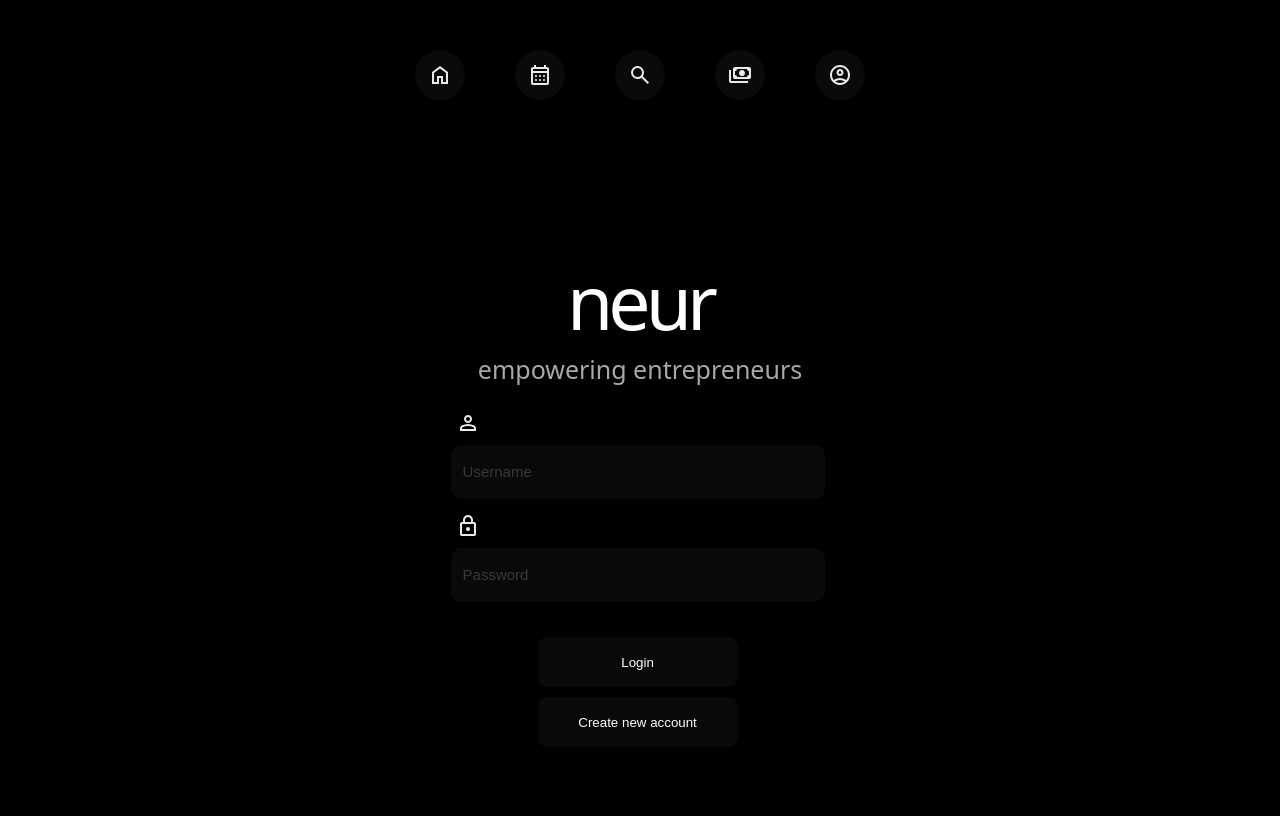
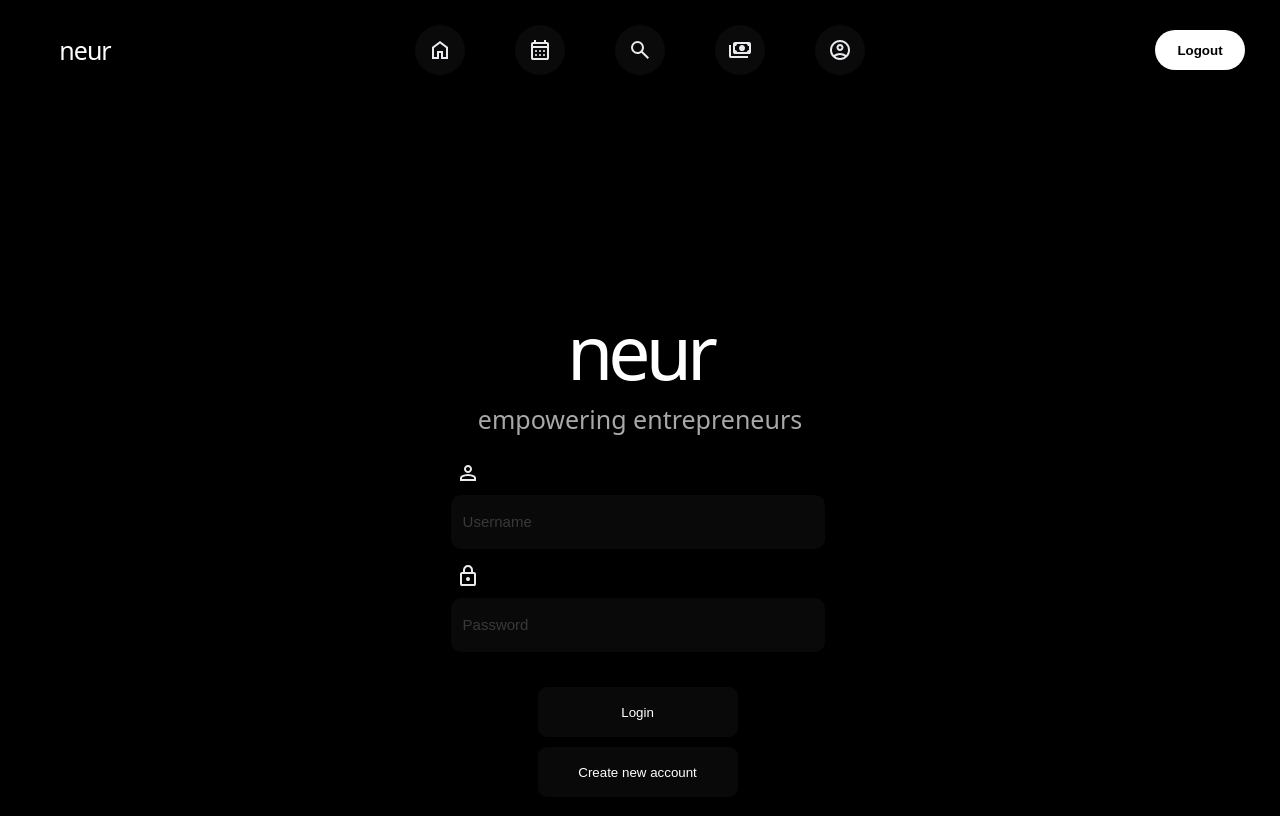
Before and after one commit to trevtemba/neur-frontend, a React (Vite) app: page / in a window 1280 px wide. Built offline with nearby package versions, Linux system fonts and the light colour scheme.

Commit message:
Finalized nav bar

```diff
--- a/src/Components/AuthForm/authForm.css
+++ b/src/Components/AuthForm/authForm.css
@@ -5,7 +5,7 @@
     align-self: center;
     height: 100%;
     width: 100%;
-    margin-top: 150px;
+    margin-top: 200px;
 }
 
 .title {
--- a/src/Components/Navigation/Navigation.jsx
+++ b/src/Components/Navigation/Navigation.jsx
@@ -11,7 +11,7 @@ import appointments_icon from "../Assets/appointments_icon.svg"
 import earnings_icon from "../Assets/earnings_icon.svg"
 import profile_icon from "../Assets/profile_icon.svg"
 
-const buttonAnimation = {
+const navButtonAnimation = {
     initial: {
         backgroundColor: "#0a0a0a",
         borderRadius: "25px",
@@ -29,6 +29,23 @@ const buttonAnimation = {
         ease: "easeInOut"
     },
 };
+const buttonAnimation = {
+    initial: {
+        backgroundColor: "#ffffff",
+        borderRadius: "25px",
+    },
+    whileHover: {
+        backgroundColor: "#e1e1e1",
+        borderRadius: "20px",
+    },
+    whileTap: {
+        scale: 0.95,
+    },
+    transition: {
+        duration: 0.125,
+        ease: "easeInOut"
+    },
+};
 
 const Navigation = () => {
 
@@ -37,38 +54,55 @@ const Navigation = () => {
 
     return (
         <div
-        className="container">
+        className="topBar">
+            <motion.div
+            className="logoContainer">
+                neur
+            </motion.div>
+            <div
+            className="navContainer">
                 <motion.button
                 className="navButton"
                 onClick={ () => setPage("home") }
-                {...buttonAnimation}>
+                {...navButtonAnimation}>
                     <img src={home_icon}/>
                 </motion.button>
                 <motion.button
                 className="navButton"
                 onClick={ () => setPage("appnt") }
-                {...buttonAnimation}>
+                {...navButtonAnimation}>
                     <img src={appointments_icon}/>
                 </motion.button>
                 <motion.button
                 className="navButton"
                 onClick={ () => setPage("explore") }
-                {...buttonAnimation}>
+                {...navButtonAnimation}>
                     <img src={explore_icon}/>
                 </motion.button>
                 <motion.button
                 className="navButton"
                 onClick={ () => setPage("earnings") }
-                {...buttonAnimation}>
+                {...navButtonAnimation}>
                     <img src={earnings_icon}/>
                 </motion.button>
                 <motion.button
                 className="navButton"
                 onClick={ () => setPage("profile") }
-                {...buttonAnimation}>
+                {...navButtonAnimation}>
                     <img src={profile_icon}/>
                 </motion.button>
+            </div>
+            <div
+            className="rightContainer">
+                <motion.button
+                className="logoutButton"
+                onClick={ () => setPage("profile") }
+                {...buttonAnimation}>
+                    Logout
+                </motion.button>
+            </div>
         </div>
+
     );
 }
 
--- a/src/Components/Navigation/navigation.css
+++ b/src/Components/Navigation/navigation.css
@@ -1,13 +1,45 @@
-.container {
+.topBar {
     display: flex;
     flex-direction: row;
+    align-items: center;
+    justify-content: space-between;
+    width: 100%;
+    height: 100px;
+}
+
+.logoContainer {
+    display: flex;
+    flex-direction: row;
+    align-items: center;
     justify-content: center;
-    width: 100%;
+    margin-right: auto;
+    padding-left: 35px;
+    width: 100px;
     height: 100%;
-    padding-top: 50px;
+    color: white;
+    font-size: 25px;
+    letter-spacing: -1px;
+}
+.navContainer {
+    display: flex;
+    flex-direction: row;
+    align-items: center;
+    justify-content: center;
+    width: 500px;
+    height: 100%;
     gap: 50px
 }
 
+.rightContainer {
+    display: flex;
+    flex-direction: row;
+    align-items: center;
+    justify-content: flex-end;
+    margin-left: auto;
+    padding-right: 35px;
+    width: 100px;
+    height: 100%;
+}
 .navButton {
     display: flex;
     justify-content: center;
@@ -20,3 +52,11 @@
     width: 50px;
     font-size: 18px;
 }
+
+.logoutButton {
+    width: 90px;
+    height: 40px;
+    font-weight: 600;
+    border-color: transparent;
+    right: 50px
+}
```
